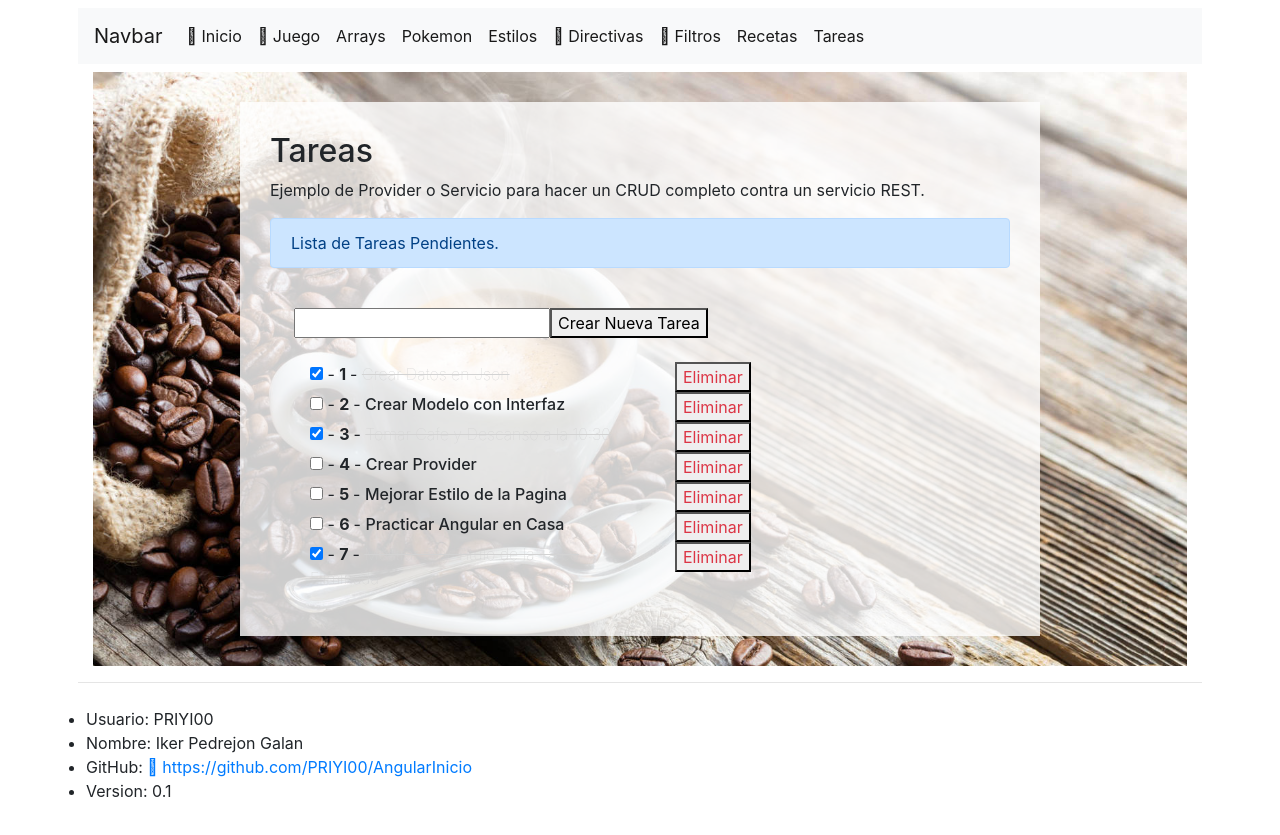
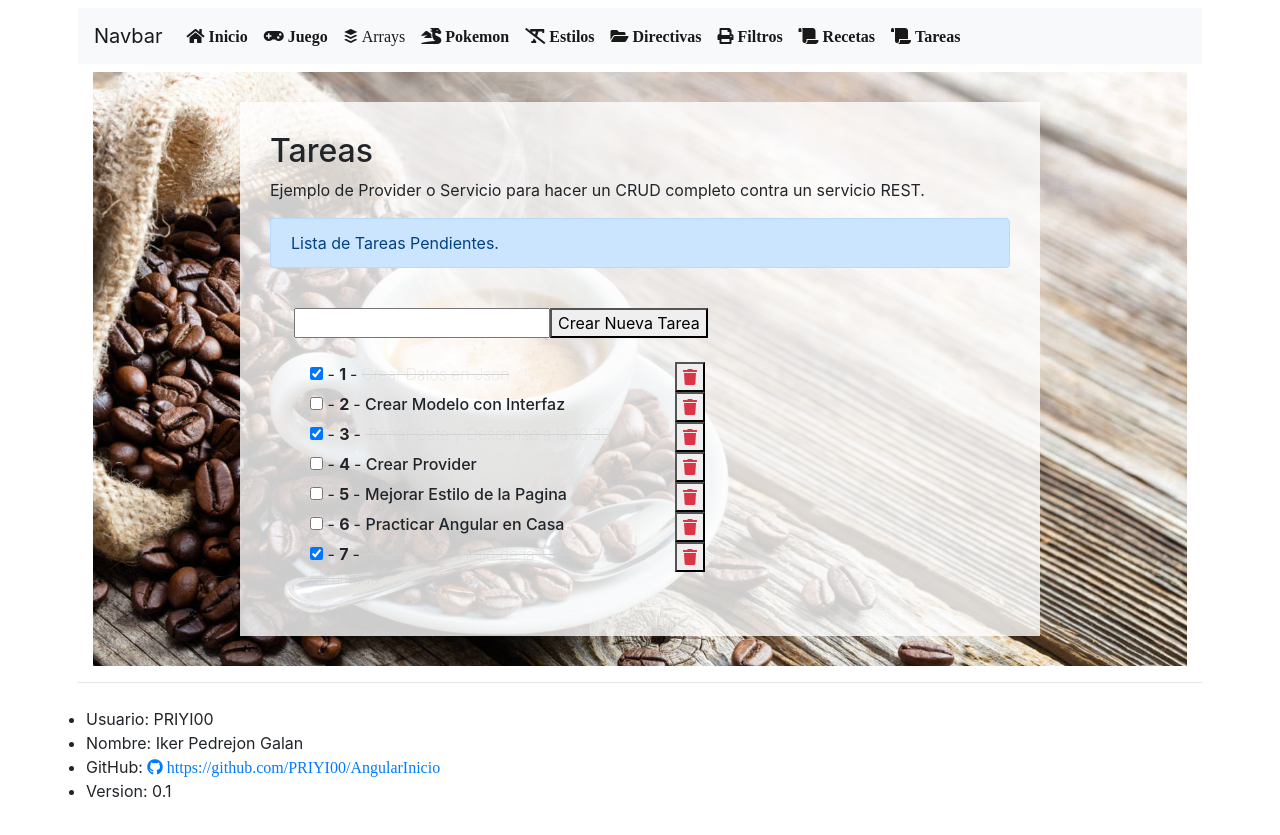
Before and after one commit to PRIYI00/AngularInicio, an Angular app: page /tareas in a window 1280 px wide. Built offline with nearby package versions, Linux system fonts and the light colour scheme; data requests are answered from the project's data file.

Commit message:
Iconos FontAwesome

```diff
--- a/src/app/paginas/tareas/tareas.component.html
+++ b/src/app/paginas/tareas/tareas.component.html
@@ -35,7 +35,7 @@
                             <span class="titulo {{(tarea.completada)?'completada':''}}"> {{tarea.titulo}} </span>
                         </div>
                         <div class="col">
-                            <button class="text-danger" (click) = "eliminarTarea(tarea)"> Eliminar </button>
+                            <button class="text-danger" (click) = "eliminarTarea(tarea)"> <i class="fas fa-trash"></i> </button>
                         </div>
                     </div>
                 </li>
--- a/src/index.html
+++ b/src/index.html
@@ -7,7 +7,7 @@
   <base href="/">
 
   <meta name="viewport" content="width=device-width, initial-scale=1">
-  <link rel="stylesheet" href="https://cdnjs.cloudflare.com/ajax/libs/font-awesome/4.7.0/css/font-awesome.min.css">
+  <link rel="stylesheet" href="https://use.fontawesome.com/releases/v5.8.1/css/all.css">
   <link rel="icon" type="image/x-icon" href="favicon.ico">
 
 </head>
```
